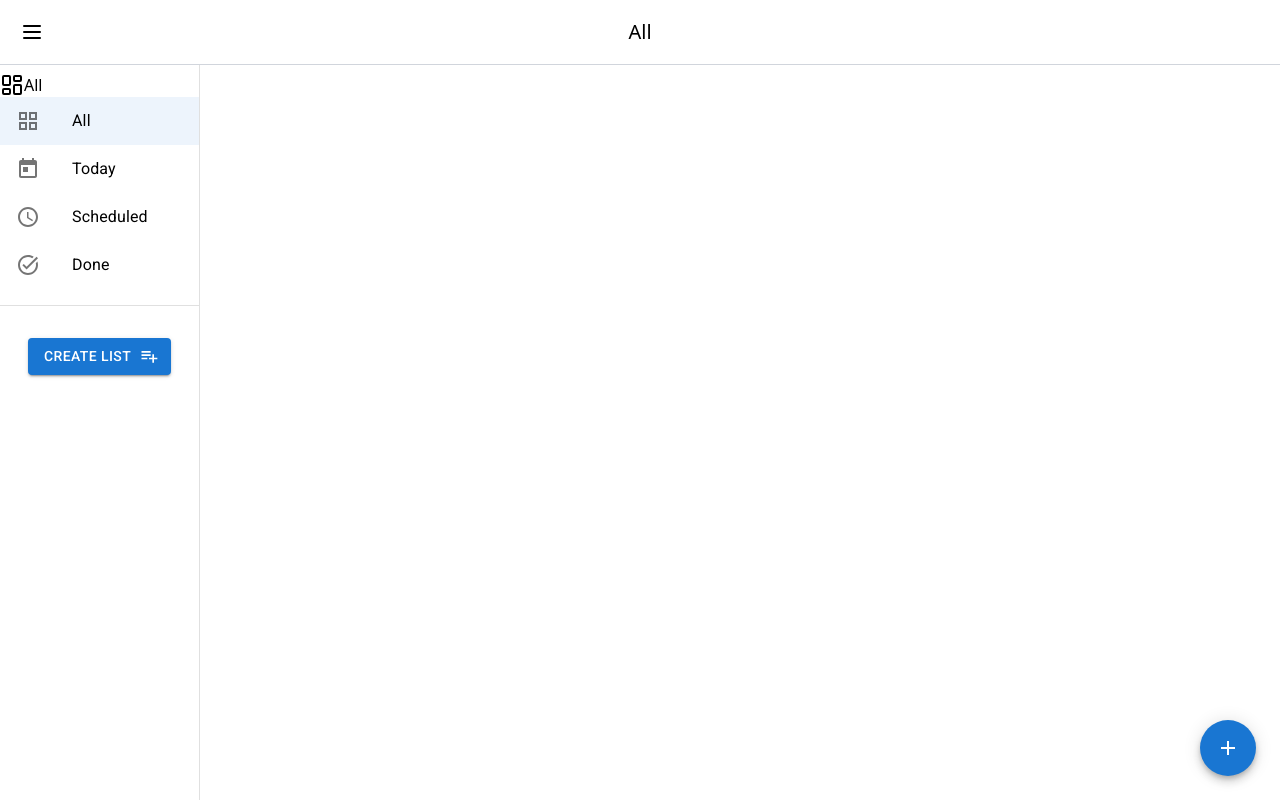
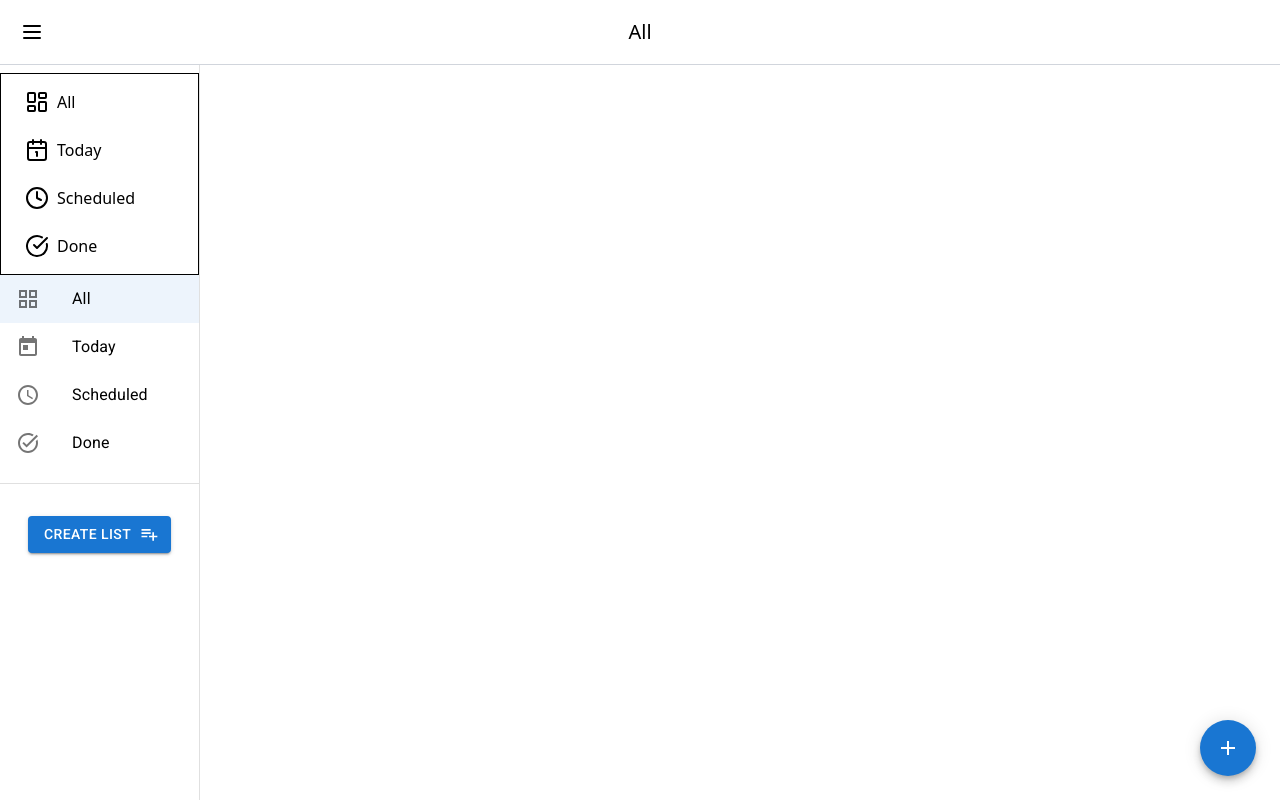
Before and after one commit to andres-verdenelli/TaskFlow, a React (Vite) app: page / in a window 1280 px wide. Built offline with nearby package versions, Linux system fonts and the light colour scheme.

Commit message:
Migrate element form Navigation Items

```diff
--- a/src/components/NavigationItems.jsx
+++ b/src/components/NavigationItems.jsx
@@ -3,19 +3,43 @@ import { ListItemButton, ListItemIcon, ListItemText } from '@mui/material'
 import { VIEW_TYPES } from '../constants/viewTypes'
 import { Today, Schedule, TaskAlt } from '@mui/icons-material'
 import { useTaskView } from '../hooks/useTaskView'
-import { LayoutDashboard } from 'lucide-react'
+import { LayoutDashboard, Calendar1, Clock, CircleCheckBig } from 'lucide-react'
 
 export default function NavigationItems({ setOpenSidebar }) {
   const { currentView, setCurrentView } = useTaskView()
   return (
     <>
-      <div>
-        <div className='flex'>
-          <div>
+      <div className='border-1 border-black'>
+        <div className='mx-4 my-2 flex cursor-pointer rounded-md p-2 hover:bg-gray-100'>
+          <div className='mr-2'>
             <LayoutDashboard />
           </div>
           <div>
             <span>All</span>
+          </div>
+        </div>
+        <div className='mx-4 my-2 flex cursor-pointer rounded-md p-2 hover:bg-gray-100'>
+          <div className='mr-2'>
+            <Calendar1 />
+          </div>
+          <div>
+            <span>Today</span>
+          </div>
+        </div>
+        <button className='mx-4 my-2 flex cursor-pointer rounded-md p-2 hover:bg-gray-100'>
+          <div className='mr-2'>
+            <Clock />
+          </div>
+          <div>
+            <span>Scheduled</span>
+          </div>
+        </button>
+        <div className='mx-4 my-2 flex cursor-pointer rounded-md p-2 hover:bg-gray-100'>
+          <div className='mr-2'>
+            <CircleCheckBig />
+          </div>
+          <div>
+            <span>Done</span>
           </div>
         </div>
       </div>
```
